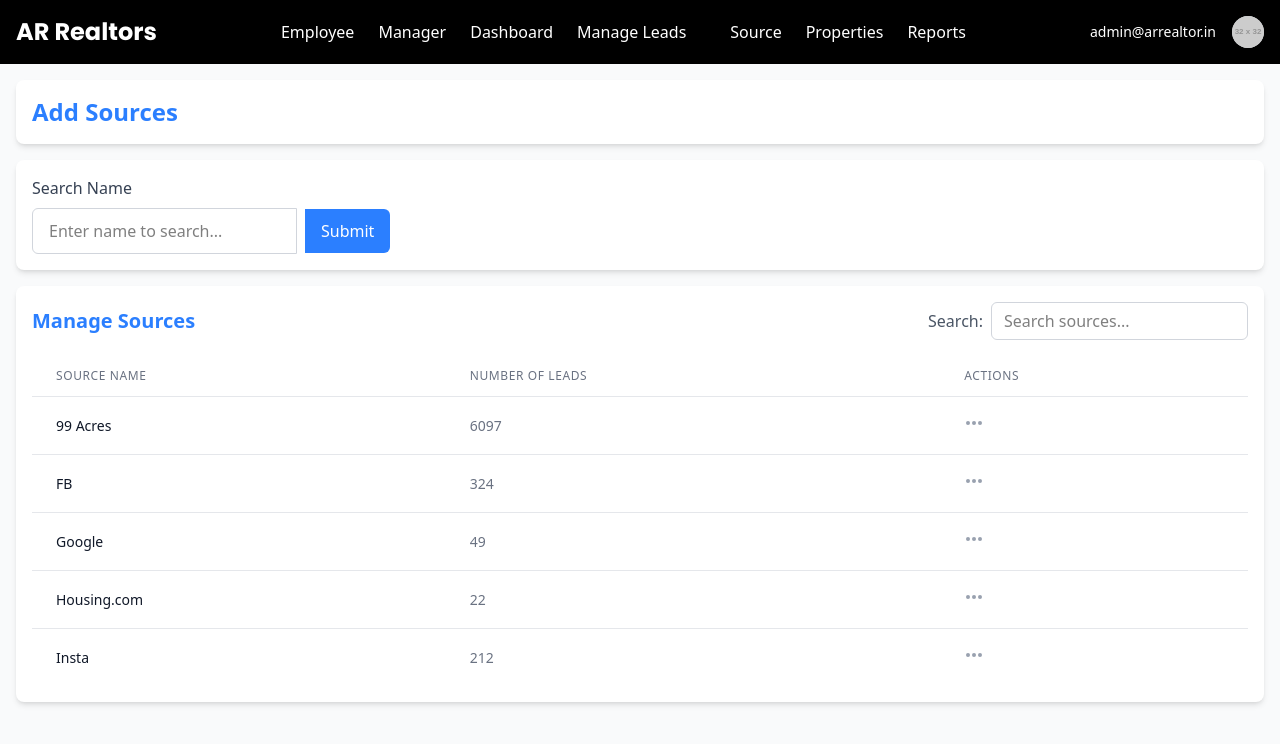
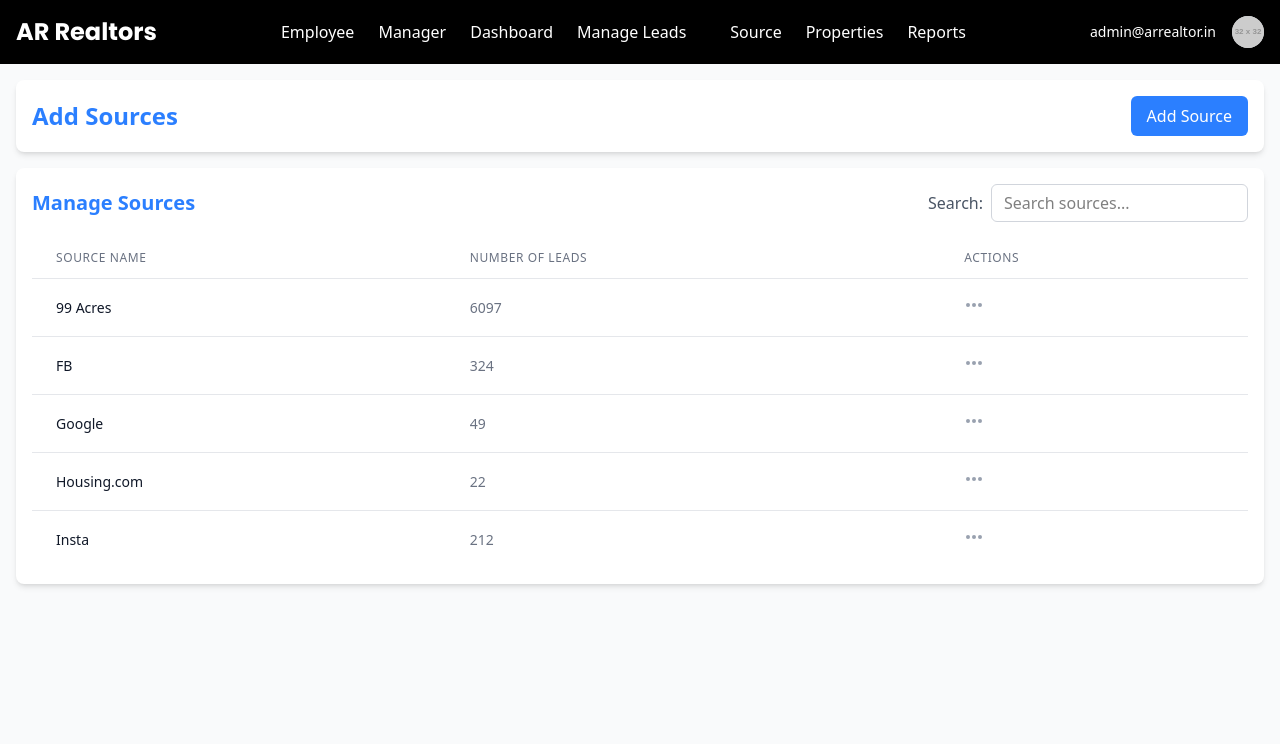
Before and after one commit to Sruti-Basu-Roy-Chowdhury/Realtor, a React (Vite) app: page /source in a window 1280 px wide. Shown: the top 744 px of the page. Built offline with nearby package versions, Linux system fonts and the light colour scheme.

Commit message:
8th commit

```diff
--- a/src/Pages/Source.jsx
+++ b/src/Pages/Source.jsx
@@ -12,6 +12,11 @@ const Source = () => {
     const [openDropdown, setOpenDropdown] = useState(null);
     const [editingId, setEditingId] = useState(null);
     const [editFormData, setEditFormData] = useState({
+        name: '',
+        leads: ''
+    });
+    const [showAddModal, setShowAddModal] = useState(false);
+    const [newSource, setNewSource] = useState({
         name: '',
         leads: ''
     });
@@ -57,29 +62,111 @@ const Source = () => {
         setEditingId(null);
     };
 
+    const handleAddSource = () => {
+        setShowAddModal(true);
+    };
+
+    const handleNewSourceChange = (e) => {
+        const { name, value } = e.target;
+        setNewSource({
+            ...newSource,
+            [name]: name === 'leads' ? parseInt(value) || 0 : value
+        });
+    };
+
+    const handleSubmitNewSource = (e) => {
+        e.preventDefault();
+        const newId = Math.max(...sources.map(s => s.id), 0) + 1;
+        setSources([...sources, {
+            id: newId,
+            name: newSource.name,
+            leads: newSource.leads
+        }]);
+        setNewSource({ name: '', leads: '' });
+        setShowAddModal(false);
+    };
+
+    const handleCloseModal = () => {
+        setShowAddModal(false);
+        setNewSource({ name: '', leads: '' });
+    };
+
     return (
         <div className="bg-gray-50 min-h-screen">
             <Navbar />
             <div className="flex justify-between items-center bg-white rounded-lg shadow-md m-4 p-4">
                 <h1 className="text-2xl font-bold text-blue-500">Add Sources</h1>
+                <button
+                    onClick={handleAddSource}
+                    className="bg-blue-500 hover:bg-blue-600 text-white px-4 py-2 rounded-md"
+                >
+                    Add Source
+                </button>
             </div>
 
-            {/* Search bar section */}
-            <div className="bg-white rounded-lg shadow-md m-4 p-4">
-                <p className="text-gray-700 mb-2">Search Name</p>
-                <div className="flex items-center">
+            {/* Add Source Modal */}
+            {showAddModal && (
+                <div className="fixed inset-0  bg-opacity-50 flex items-center justify-center z-50">
+                    <div className="bg-white rounded-lg shadow-lg p-6 w-full max-w-md">
+                        <div className="flex justify-between items-center mb-4">
+                            <h2 className="text-xl font-bold text-blue-500">Add New Source</h2>
+                            <button
+                                onClick={handleCloseModal}
+                                className="text-gray-500 hover:text-gray-700"
+                            >
+                                <svg xmlns="http://www.w3.org/2000/svg" className="h-6 w-6" fill="none" viewBox="0 0 24 24" stroke="currentColor">
+                                    <path strokeLinecap="round" strokeLinejoin="round" strokeWidth={2} d="M6 18L18 6M6 6l12 12" />
+                                </svg>
+                            </button>
+                        </div>
+                        <form onSubmit={handleSubmitNewSource}>
+                            <div className="mb-4">
+                                <label className="block text-gray-700 text-sm font-bold mb-2" htmlFor="name">
+                                    Source Name
+                                </label>
                                 <input
                                     type="text"
-                        placeholder="Enter name to search..."
-                        className="border border-gray-300 rounded-l-md px-4 py-2.5 focus:outline-none focus:ring-2 focus:ring-blue-500"
+                                    id="name"
+                                    name="name"
+                                    value={newSource.name}
+                                    onChange={handleNewSourceChange}
+                                    className="shadow appearance-none border rounded w-full py-2 px-3 text-gray-700 leading-tight focus:outline-none focus:shadow-outline"
+                                    required
                                 />
+                            </div>
+                            <div className="mb-6">
+                                <label className="block text-gray-700 text-sm font-bold mb-2" htmlFor="leads">
+                                    Number of Leads
+                                </label>
+                                <input
+                                    type="number"
+                                    id="leads"
+                                    name="leads"
+                                    value={newSource.leads}
+                                    onChange={handleNewSourceChange}
+                                    className="shadow appearance-none border rounded w-full py-2 px-3 text-gray-700 leading-tight focus:outline-none focus:shadow-outline"
+                                    required
+                                />
+                            </div>
+                            <div className="flex justify-end">
                                 <button
-                        className="ml-2 bg-blue-500 hover:bg-blue-600 text-white px-4 py-2.5 rounded-r-md transition duration-200"
+                                    type="button"
+                                    onClick={handleCloseModal}
+                                    className="bg-gray-500 hover:bg-gray-600 text-white font-bold py-2 px-4 rounded mr-2"
                                 >
-                        Submit
+                                    Cancel
+                                </button>
+                                <button
+                                    type="submit"
+                                    className="bg-blue-500 hover:bg-blue-600 text-white font-bold py-2 px-4 rounded"
+                                >
+                                    Add Source
                                 </button>
                             </div>
+                        </form>
                     </div>
+                </div>
+            )}
 
             {/* Manage Sources section */}
             <div className="bg-white rounded-lg shadow-md m-4 p-4">
```
Lines whose indentation alone changed are shown as unchanged.
